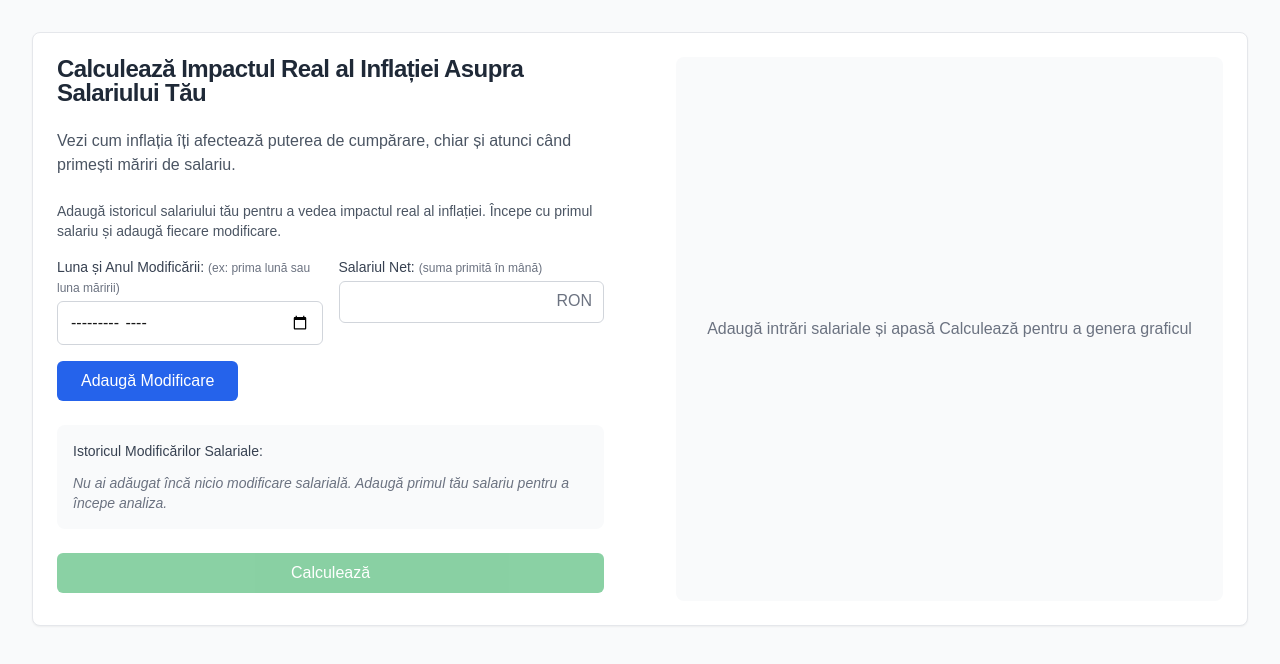
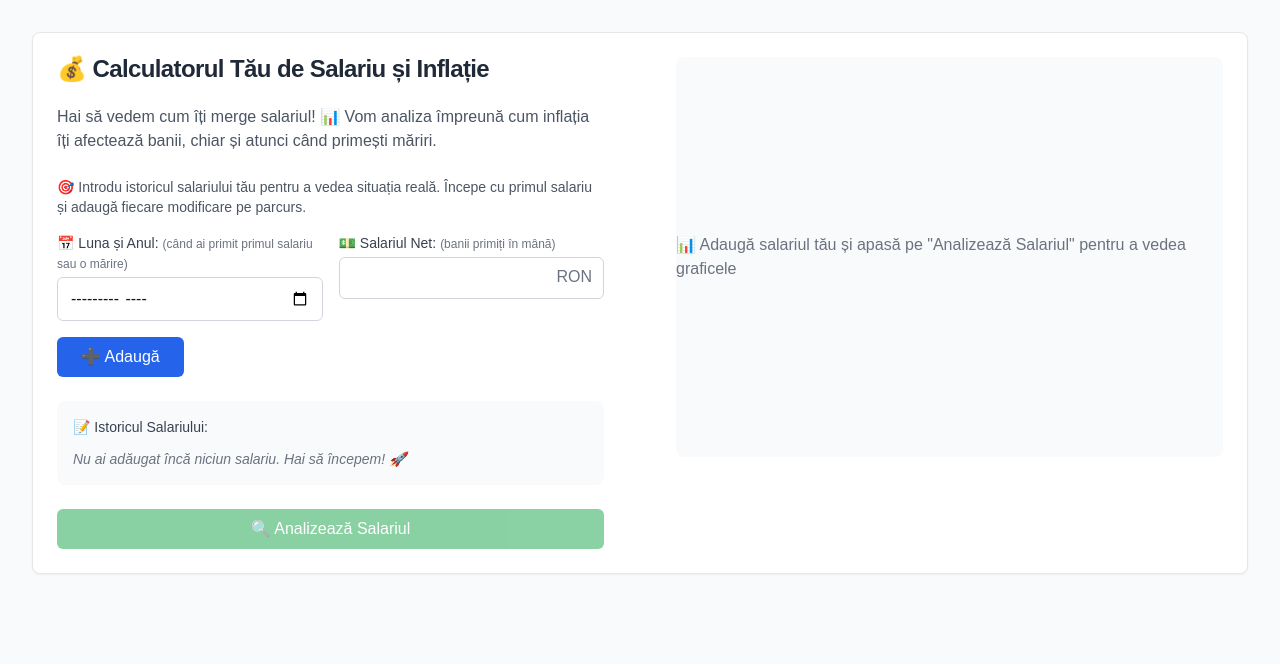
Before and after one commit to bvb-org/salary-chart, a Next.js app: page / in a window 1280 px wide. Shown: the top 664 px of the page. Built offline with nearby package versions, Linux system fonts and the light colour scheme.

Commit message:
feat: add chart, emojis

```diff
--- a/src/components/SalaryChart.tsx
+++ b/src/components/SalaryChart.tsx
@@ -1,6 +1,6 @@
 'use client';
 import React, { useState, FormEvent, ChangeEvent, useEffect } from 'react';
-import { LineChart, Line, XAxis, YAxis, CartesianGrid, Tooltip, Legend, ResponsiveContainer, Area } from 'recharts';
+import { LineChart, Line, XAxis, YAxis, CartesianGrid, Tooltip, Legend, ResponsiveContainer, Area, BarChart, Bar } from 'recharts';
 import { Card, CardHeader, CardTitle, CardContent } from '@/components/ui/card';
 
 interface SalaryChange {
@@ -205,22 +205,22 @@ const SalaryChart = () => {
         <div className="lg:order-1">
           <CardHeader className="space-y-6">
             <CardTitle className="text-2xl font-bold text-gray-800">
-              Calculează Impactul Real al Inflației Asupra Salariului Tău
+              💰 Calculatorul Tău de Salariu și Inflație
             </CardTitle>
             <p className="text-gray-600 mt-2">
-              Vezi cum inflația îți afectează puterea de cumpărare, chiar și atunci când primești măriri de salariu.
+              Hai să vedem cum îți merge salariul! 📊 Vom analiza împreună cum inflația îți afectează banii, chiar și atunci când primești măriri.
             </p>
             <div className="space-y-6">
               <div className="space-y-4">
                 <p className="text-sm text-gray-600">
-                  Adaugă istoricul salariului tău pentru a vedea impactul real al inflației. Începe cu primul salariu și adaugă fiecare modificare.
+                  🎯 Introdu istoricul salariului tău pentru a vedea situația reală. Începe cu primul salariu și adaugă fiecare modificare pe parcurs.
                 </p>
                 <form onSubmit={addSalaryChange} className="space-y-4">
                   <div className="flex gap-4 flex-wrap">
                     <div className="flex-1 min-w-[200px]">
                       <label className="block text-sm font-medium text-gray-700 mb-1">
-                        Luna și Anul Modificării:
-                        <span className="text-gray-500 text-xs ml-1">(ex: prima lună sau luna măririi)</span>
+                        📅 Luna și Anul:
+                        <span className="text-gray-500 text-xs ml-1">(când ai primit primul salariu sau o mărire)</span>
                       </label>
                       <input
                         type="month"
@@ -232,8 +232,8 @@ const SalaryChart = () => {
                     </div>
                     <div className="flex-1 min-w-[200px]">
                       <label className="block text-sm font-medium text-gray-700 mb-1">
-                        Salariul Net:
-                        <span className="text-gray-500 text-xs ml-1">(suma primită în mână)</span>
+                        💵 Salariul Net:
+                        <span className="text-gray-500 text-xs ml-1">(banii primiți în mână)</span>
                       </label>
                       <div className="relative">
                         <input
@@ -251,7 +251,7 @@ const SalaryChart = () => {
                         type="submit"
                         className="bg-blue-600 text-white px-6 py-2 rounded-md hover:bg-blue-700 transition-colors focus:outline-none focus:ring-2 focus:ring-blue-500 focus:ring-offset-2"
                       >
-                        Adaugă Modificare
+                        ➕ Adaugă
                       </button>
                     </div>
                   </div>
@@ -259,11 +259,11 @@ const SalaryChart = () => {
               </div>
 
               <div className="space-y-3 bg-gray-50 p-4 rounded-lg">
-                <h3 className="text-sm font-medium text-gray-700">Istoricul Modificărilor Salariale:</h3>
+                <h3 className="text-sm font-medium text-gray-700">📝 Istoricul Salariului:</h3>
                 <div className="space-y-2">
                   {salaryChanges.length === 0 ? (
                     <p className="text-sm text-gray-500 italic">
-                      Nu ai adăugat încă nicio modificare salarială. Adaugă primul tău salariu pentru a începe analiza.
+                      Nu ai adăugat încă niciun salariu. Hai să începem! 🚀
                     </p>
                   ) : (
                     salaryChanges.map((change, index) => {
@@ -285,13 +285,13 @@ const SalaryChart = () => {
                                 <span className={`text-xs px-2 py-0.5 rounded ${
                                   difference > 0 ? 'bg-green-100 text-green-700' : 'bg-red-100 text-red-700'
                                 }`}>
-                                  {difference > 0 ? '+' : ''}{percentageChange}%
+                                  {difference > 0 ? '📈 +' : '📉 '}{percentageChange}%
                                 </span>
                               )}
                             </div>
                             {difference !== 0 && (
                               <span className="text-xs text-gray-500">
-                                {difference > 0 ? 'Creștere' : 'Scădere'} de {Math.abs(difference).toLocaleString()} RON
+                                {difference > 0 ? '🔼' : '🔽'} {Math.abs(difference).toLocaleString()} RON
                               </span>
                             )}
                           </div>
@@ -299,7 +299,7 @@ const SalaryChart = () => {
                             onClick={() => removeSalaryChange(index)}
                             className="text-red-500 hover:text-red-600 text-sm font-medium focus:outline-none"
                           >
-                            Șterge
+                            🗑️ Șterge
                           </button>
                         </div>
                       );
@@ -313,23 +313,23 @@ const SalaryChart = () => {
                 className="w-full bg-green-600 text-white px-6 py-2 rounded-md hover:bg-green-700 transition-colors focus:outline-none focus:ring-2 focus:ring-green-500 focus:ring-offset-2 disabled:opacity-50 disabled:cursor-not-allowed"
                 disabled={salaryChanges.length === 0}
               >
-                Calculează
+                🔍 Analizează Salariul
               </button>
 
               {chartData.length > 0 && (
                 <div className="space-y-4 bg-gray-50 p-4 rounded-lg">
                   <div className="border-b border-gray-200 pb-3">
-                    <h3 className="text-base font-semibold text-gray-800 mb-2">Exemplu Practic</h3>
+                    <h3 className="text-base font-semibold text-gray-800 mb-2">🛒 Exemplu Practic</h3>
                     <p className="text-sm text-gray-600">
-                      Cu salariul tău din {chartData[0].date}, puteai cumpăra:
+                      Să zicem că mergi la cumpărături. Iată cum s-au schimbat prețurile:
                     </p>
                     <ul className="mt-2 space-y-1 text-sm">
                       <li className="flex items-center text-gray-700">
-                        <span className="w-32">Coș cumpărături:</span>
+                        <span className="w-48">🛍️ Coș cumpărături în {chartData[0].date}:</span>
                         <span className="font-medium">{chartData[0].nominal.toLocaleString()} RON</span>
                       </li>
                       <li className="flex items-center text-gray-700">
-                        <span className="w-32">Același coș azi:</span>
+                        <span className="w-48">💸 Același coș astăzi:</span>
                         <span className="font-medium">{targetValues.initialBasketToday.toLocaleString()} RON</span>
                       </li>
                     </ul>
@@ -345,12 +345,12 @@ const SalaryChart = () => {
             {chartData.length > 0 && (
               <div className="mb-6 p-4 bg-red-50 border border-red-200 rounded-lg">
                 <h3 className="text-lg font-semibold text-red-700 mb-2">
-                  Impactul Inflației
+                  ⚠️ Impactul Inflației
                 </h3>
                 <div className="grid grid-cols-1 md:grid-cols-2 gap-4">
                   <div>
                     <p className="text-red-600">
-                      Pierdere Putere de Cumpărare:{' '}
+                      📉 Pierdere Putere de Cumpărare:{' '}
                       <span className="font-bold text-xl">
                         {chartData[chartData.length - 1].purchasingPowerLoss.toFixed(1)}%
                       </span>
@@ -362,7 +362,7 @@ const SalaryChart = () => {
                   </div>
                   <div>
                     <p className="text-red-600">
-                      Pentru a-ți menține puterea de cumpărare, ai avea nevoie de:{' '}
+                      📈 Pentru a-ți menține puterea de cumpărare:{' '}
                       <span className="font-bold">
                         +{(targetValues.maintainPowerTarget - targetValues.nominal).toLocaleString()} RON
                       </span>
@@ -374,7 +374,42 @@ const SalaryChart = () => {
                 </div>
               </div>
             )}
-            <div className="h-[400px] lg:h-[calc(100vh-16rem)] min-h-[500px]" ref={graphRef}>
+            <div className="space-y-6">
+              {chartData.length > 0 && (
+                <div className="h-[200px]">
+                  <p className="text-sm text-gray-600 mb-2">📊 Pierderea Puterii de Cumpărare în Timp:</p>
+                  <ResponsiveContainer width="100%" height="100%">
+                    <BarChart data={chartData} margin={{ top: 10, right: 30, left: 20, bottom: 30 }}>
+                      <CartesianGrid strokeDasharray="3 3" stroke="#e5e7eb" />
+                      <XAxis
+                        dataKey="date"
+                        angle={-45}
+                        textAnchor="end"
+                        height={60}
+                        tick={{ fill: '#4b5563' }}
+                        stroke="#9ca3af"
+                      />
+                      <YAxis
+                        tick={{ fill: '#4b5563' }}
+                        stroke="#9ca3af"
+                        label={{ value: '%', position: 'insideLeft', offset: 0 }}
+                      />
+                      <Tooltip
+                        formatter={(value: number) => [`${value}%`, 'Pierdere Putere de Cumpărare']}
+                        labelFormatter={(label) => `Luna: ${label}`}
+                        contentStyle={{
+                          backgroundColor: 'white',
+                          border: '1px solid #e5e7eb',
+                          borderRadius: '6px',
+                          padding: '8px 12px'
+                        }}
+                      />
+                      <Bar dataKey="purchasingPowerLoss" fill="#ef4444" name="Pierdere Putere de Cumpărare" />
+                    </BarChart>
+                  </ResponsiveContainer>
+                </div>
+              )}
+              <div className="h-[400px] lg:h-[calc(100vh-32rem)] min-h-[400px]" ref={graphRef}>
                 {chartData.length > 0 ? (
                   <ResponsiveContainer width="100%" height="100%">
                     <LineChart data={chartData} margin={{ top: 30, right: 30, left: 20, bottom: 65 }}>
@@ -402,22 +437,22 @@ const SalaryChart = () => {
                         stroke="#9ca3af"
                       />
                       <Tooltip
-                      formatter={(value, name) => {
+                        formatter={(value: number, name: string) => {
                           if (name === 'purchasingPowerLoss') {
                             return [`${value}%`, 'Pierdere Putere de Cumpărare'];
                           }
-                        if (name === 'salariu') {
-                          return [`${value.toLocaleString()} RON`, 'salariu'];
+                          if (name === 'Salariu') {
+                            return [`${value.toLocaleString()} RON`, '💰 Salariul Tău'];
                           }
-                        if (name === 'salariu minus inflatia') {
-                          return [`${value.toLocaleString()} RON`, 'salariu minus inflatia'];
+                          if (name === 'Salariu - inflatie') {
+                            return [`${value.toLocaleString()} RON`, '📉 Valoarea Reală'];
                           }
-                        if (name === 'salariu plus inflatia dupa marire') {
-                          return [`${value.toLocaleString()} RON`, 'salariu plus inflatia dupa marire'];
+                          if (name === 'Salariu plus inflatia de dupa marire') {
+                            return [`${value.toLocaleString()} RON`, '🎯 Țintă pentru Menținerea Valorii'];
                           }
                           return [`${value.toLocaleString()} RON`, name];
                         }}
-                      labelFormatter={(label) => `Luna: ${label.substring(3, 5)}-${label.substring(0, 4)}`}
+                        labelFormatter={(label) => `Luna: ${label}`}
                         contentStyle={{
                           backgroundColor: 'white',
                           border: '1px solid #e5e7eb',
@@ -470,9 +505,10 @@ const SalaryChart = () => {
                   </ResponsiveContainer>
                 ) : (
                   <div className="h-full flex items-center justify-center text-gray-500 bg-gray-50 rounded-lg">
-                  Adaugă intrări salariale și apasă Calculează pentru a genera graficul
+                    📊 Adaugă salariul tău și apasă pe &quot;Analizează Salariul&quot; pentru a vedea graficele
                   </div>
                 )}
+              </div>
             </div>
           </CardContent>
         </div>
```
Lines whose indentation alone changed are shown as unchanged.
